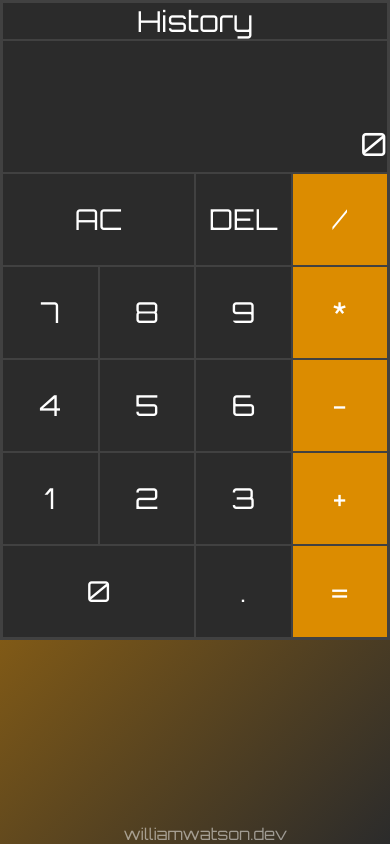
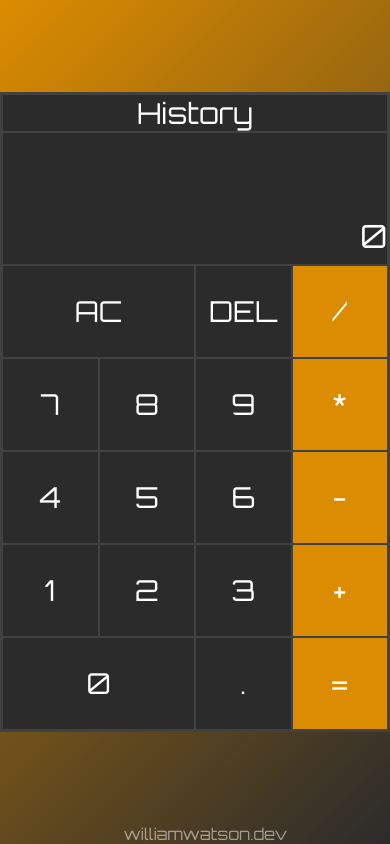
Before and after one commit to willswats/react-calculator, a React (Create React App) app: page / in a window 390 px wide. Built offline with nearby package versions, Linux system fonts and the light colour scheme; some icons are missing.

Commit message:
Test breakpoint mobile

```diff
--- a/src/App.css
+++ b/src/App.css
@@ -16,9 +16,3 @@
   display: flex;
   justify-content: center;
 }
-
-@media screen and (max-width: 500px) {
-  .calculator-container {
-    justify-content: flex-start;
-  }
-}
--- a/src/components/DropDown/DropDownButton.module.css
+++ b/src/components/DropDown/DropDownButton.module.css
@@ -22,7 +22,7 @@
   transform: rotate(45deg);
 }
 
-@media screen and (max-width: 500px) {
+@media only screen and (max-width: 500px) {
   .dropdown-btn {
     display: none;
   }
--- a/src/components/DropDown/DropDownMenu.module.css
+++ b/src/components/DropDown/DropDownMenu.module.css
@@ -40,7 +40,7 @@
   transform: scale(1.5, 1.5);
 }
 
-@media screen and (max-width: 500px) {
+@media only screen and (max-width: 500px) {
   .dropdown-menu {
     display: none;
   }
```
